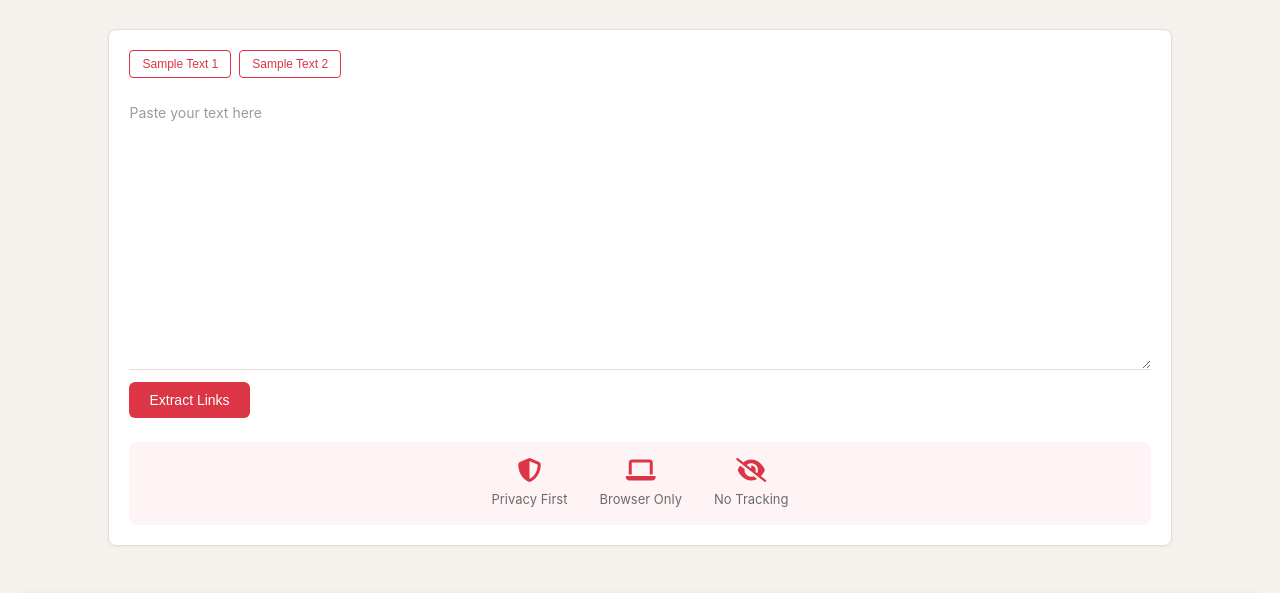
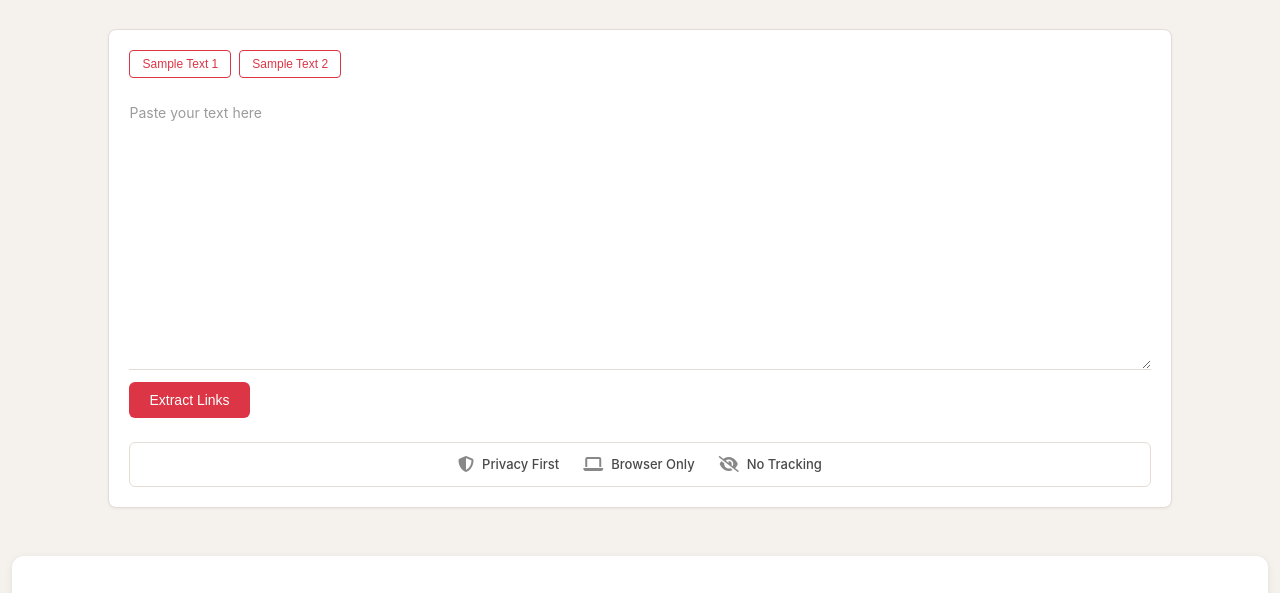
Before and after one commit to ninadpathak/FactChecker, a plain HTML site: page index.html in a window 1280 px wide. Shown: the part 137-730 px from the top of the page. Drawn offline with nearby package versions, Linux system fonts and the light colour scheme.

Commit message:
Fix: apply professional trust indicator styles to CSS

```diff
--- a/css/styles.css
+++ b/css/styles.css
@@ -626,25 +626,27 @@ table td a:hover {
 .trust-indicators {
     display: flex;
     justify-content: center;
-    gap: 2rem;
+    gap: 1.5rem;
     margin-top: 1.5rem;
-    padding: 1rem;
-    border-radius: 8px;
-    background: rgba(220, 53, 69, 0.05);
+    padding: 0.75rem 1rem;
+    border-radius: 6px;
+    border: 1px solid #e5ddd5;
+    background: rgba(255, 255, 255, 0.5);
 }
 
 .trust-item {
     display: flex;
-    flex-direction: column;
     align-items: center;
     gap: 0.5rem;
-    color: #6b6b6b;
+    color: #4a4a4a;
     font-size: 0.8125rem;
+    font-weight: 500;
 }
 
 .trust-item i {
-    font-size: 1.5rem;
-    color: #dc3545;
+    font-size: 1rem;
+    color: #6b6b6b;
+    opacity: 0.8;
 }
 
 /* How It Works Section */
```
